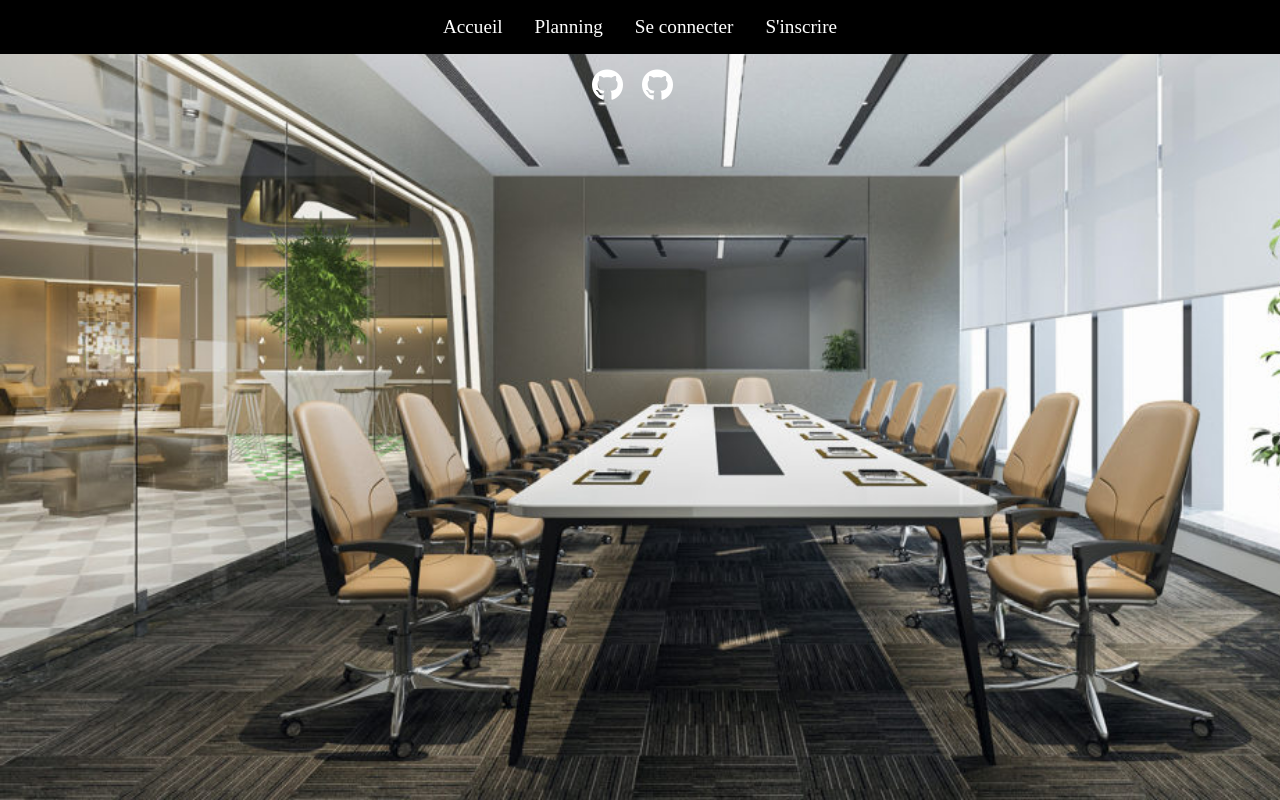
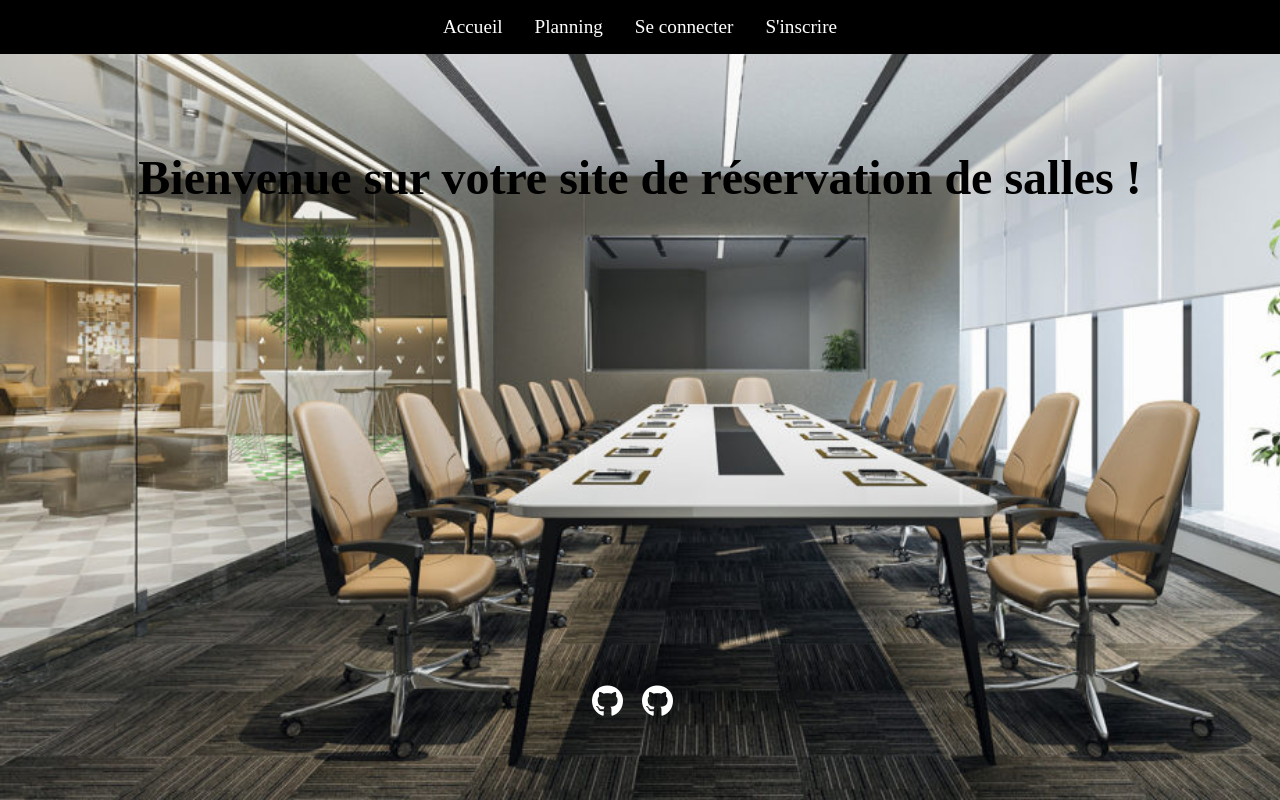
Before and after one commit to Dylan-olivro/reservation-salles, a PHP site: page / in a window 1280 px wide. Run offline with PHP 8.4, Linux system fonts and the light colour scheme; some libraries are stand-ins or nearby versions.

Commit message:
ajout titre index.php et footer calé en bas de page

```diff
--- a/css/common.css
+++ b/css/common.css
@@ -2,6 +2,29 @@
   margin: 0;
   padding: 0;
   color: #000;
+}
+/* titre de la page index */
+.titreIndex{
+/* display: flex; */
+/* justify-content: center; */
+text-align: center;
+margin-top: 2em;
+font-size: 3em;
+/* -webkit-text-stroke: 0.2px white; */
+}
+html, body {
+  height:100%;
+}
+main {
+  min-height:65vh;
+  position:relative;
+  /* padding-bottom:100px;   Hauteur du pied de page */
+}
+footer {
+  /* position:absolute; */
+  bottom:0;  /* on le colle en bas */
+  width:100%;
+  /* height:100px;   Hauteur du pied de page */
 }
 /* NAV */
 nav {
--- a/index.php
+++ b/index.php
@@ -29,6 +29,7 @@ require "./php/include/config.php"
     </header>
 
     <main>
+        <h1 class="titreIndex">Bienvenue sur votre site de réservation de salles !</h1>
         <style>
             body {
                 background-image: url(./assets/salle.jpg);
```
